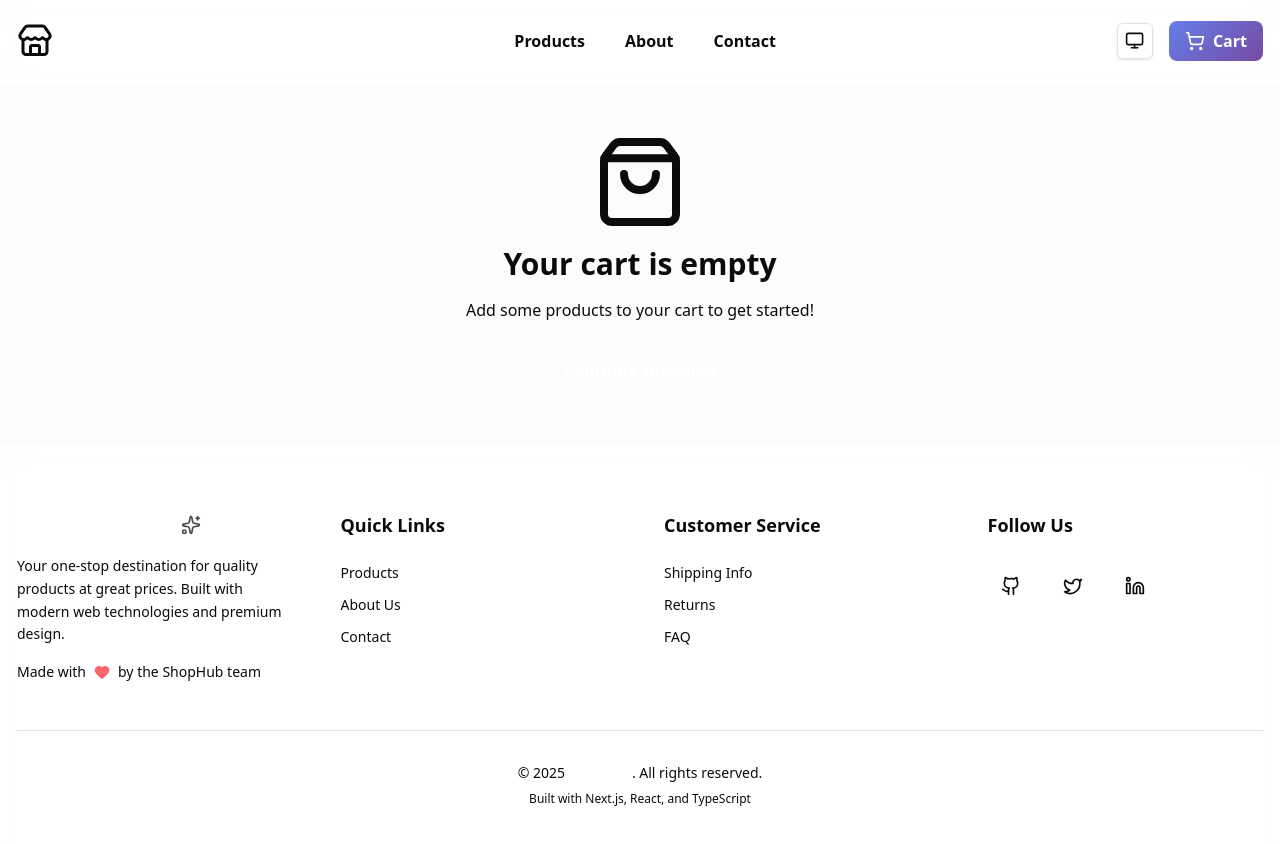
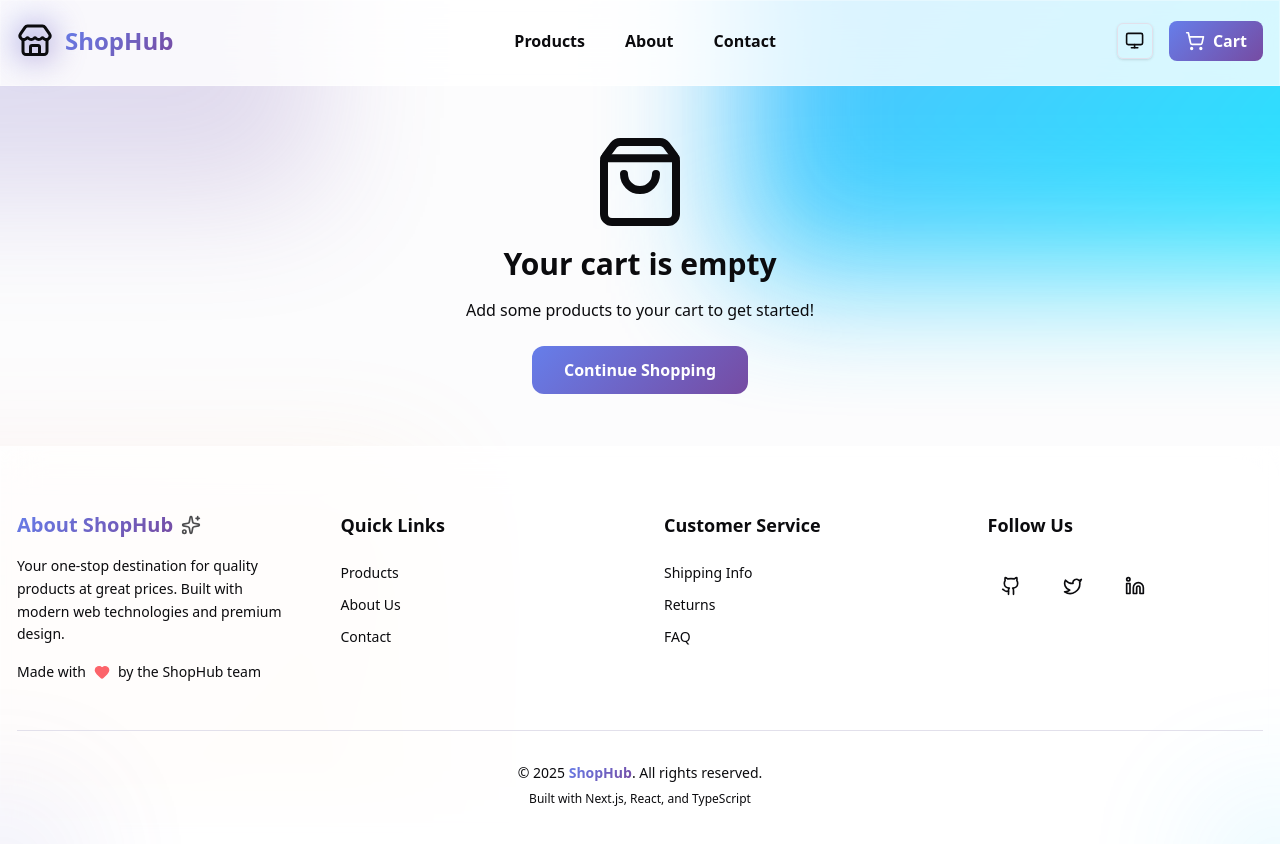
Before and after one commit to ryan-thompson0/ECommerceStore, a Next.js app: page /cart in a window 1280 px wide. Shown: the top 844 px of the page. Built offline with nearby package versions, Linux system fonts and the light colour scheme.

Commit message:
fixed background conflict

```diff
--- a/src/components/layout/Footer.tsx
+++ b/src/components/layout/Footer.tsx
@@ -20,7 +20,7 @@ export function Footer() {
             {/* About */}
             <div className="space-y-4">
               <div className="flex items-center space-x-2">
-                <h3 className="text-xl font-bold bg-gradient-primary bg-clip-text text-transparent">
+                <h3 className="text-xl font-bold text-primary gradient-text">
                   About ShopHub
                 </h3>
                 <Sparkles className="h-5 w-5 text-primary animate-pulse" />
@@ -139,7 +139,7 @@ export function Footer() {
           {/* Copyright with Premium Styling */}
           <div className="border-t border-primary/20 mt-12 pt-8 text-center">
             <p className="text-muted-foreground text-sm">
-              &copy; {currentYear} <span className="font-bold bg-gradient-primary bg-clip-text text-transparent">ShopHub</span>. All rights reserved.
+              &copy; {currentYear} <span className="font-bold text-primary gradient-text">ShopHub</span>. All rights reserved.
             </p>
             <p className="text-muted-foreground text-xs mt-2">
               Built with Next.js, React, and TypeScript
--- a/src/components/layout/Header.tsx
+++ b/src/components/layout/Header.tsx
@@ -27,7 +27,7 @@ export function Header() {
                 <div className="absolute inset-0 bg-gradient-primary blur-lg opacity-50 group-hover:opacity-75 transition-opacity duration-300" />
                 <Store className="h-9 w-9 text-primary relative z-10 group-hover:rotate-12 transition-transform duration-300" />
               </div>
-              <span className="text-2xl font-black bg-gradient-primary bg-clip-text text-transparent group-hover:animate-pulse-glow">
+              <span className="text-2xl font-black text-primary gradient-text group-hover:animate-pulse-glow">
                 ShopHub
               </span>
             </Link>
--- a/src/features/products/components/ProductCard.tsx
+++ b/src/features/products/components/ProductCard.tsx
@@ -72,9 +72,9 @@ export function ProductCard({ product }: ProductCardProps) {
           <div className="flex-grow space-y-3">
             {/* Category Badge with Gradient */}
             <div className="flex items-center justify-between">
-              <Badge className="capitalize bg-gradient-primary text-white border-0 shadow-colored hover:shadow-glow transition-shadow duration-300">
+              <div className="capitalize inline-flex items-center rounded-md px-2.5 py-0.5 text-xs font-semibold bg-gradient-primary text-white border-0 shadow-colored hover:shadow-glow transition-shadow duration-300">
                 {product.category}
-              </Badge>
+              </div>
 
               {/* Rating with Enhanced Styling */}
               <div className="flex items-center space-x-1 bg-gradient-to-r from-yellow-400/20 to-orange-400/20 px-3 py-1 rounded-full border border-yellow-400/30">
@@ -105,7 +105,7 @@ export function ProductCard({ product }: ProductCardProps) {
               <span className="text-xs text-muted-foreground font-medium uppercase tracking-wider">
                 Price
               </span>
-              <span className="text-3xl font-black bg-gradient-primary bg-clip-text text-transparent">
+              <span className="text-3xl font-black text-primary gradient-text">
                 {formatCurrency(product.price)}
               </span>
             </div>
--- a/src/styles/globals.css
+++ b/src/styles/globals.css
@@ -267,6 +267,23 @@
   background-clip: text;
 }
 
+/* Gradient Backgrounds */
+.bg-gradient-primary {
+  background: var(--gradient-primary);
+}
+
+.bg-gradient-secondary {
+  background: var(--gradient-secondary);
+}
+
+.bg-gradient-accent {
+  background: var(--gradient-accent);
+}
+
+.bg-gradient-cosmic {
+  background: var(--gradient-cosmic);
+}
+
 /* Hover Transform Effects */
 .hover-lift {
   transition: transform 0.3s ease, box-shadow 0.3s ease;
```
